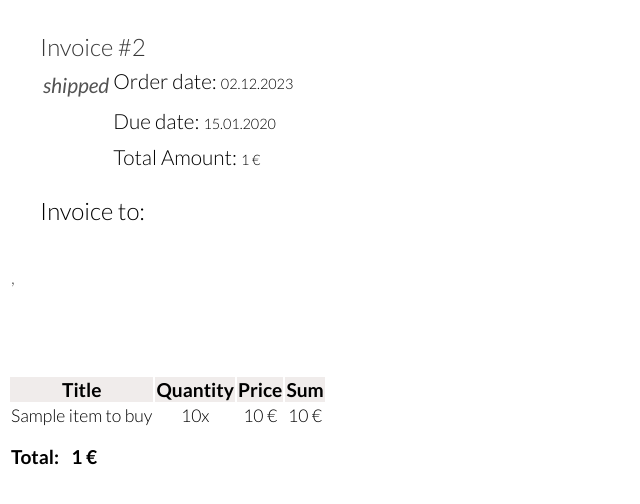
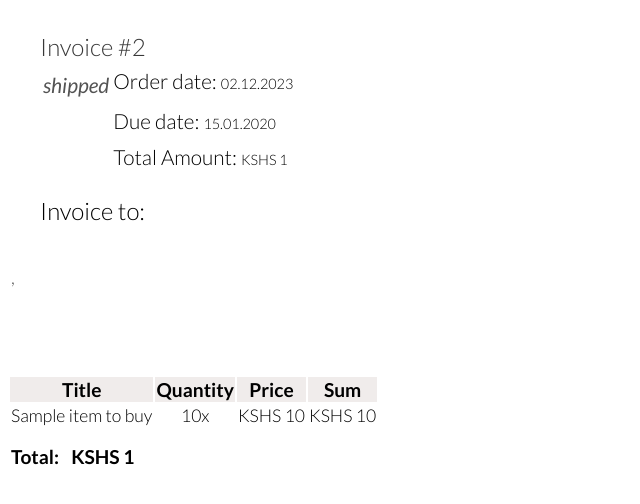
Before and after one commit to Mark-Mulli/O-Pastry, a Django app: template seller/templates/seller/invoice.html in a window 1280 px wide. Shown: the top 504 px of the page, without its empty margins (0-640 px from the left). Run offline with Django 4.2, Linux system fonts and the light colour scheme; data comes from the database, SQL or seed files in the repository; both versions use the stored data as it was after the commit; tables that the repository leaves empty hold one stand-in row (values such as "Sample post"); the template is opened without the code that fills it: values that come from a table or form of the project are taken from there, most other values are stand-ins (such as "Sample title", 1, 10 or a date in 2020); lists and menus that the app fills with data are empty.

Commit message:
currency change file

```diff
--- a/seller/templates/seller/invoice.html
+++ b/seller/templates/seller/invoice.html
@@ -1,4 +1,5 @@
 {% extends 'seller/pdf-style.html' %}
+{% load humanize %}
 
 {% block content %}
 
@@ -26,7 +27,7 @@
     <tr style="margin-left: 20rem;">
         <td></td>
         <td class="text-bold">Total Amount:
-            <p class="inline-text"> {{total_price_all_items}} €</p>
+            <p class="inline-text"> KSHS {{total_price_all_items | intcomma}}</p>
         </td>
     </tr>
 </table>
@@ -77,8 +78,8 @@
     <tr class="table-text">
         <td>{{item.item_to_buy.title}}</td>
         <td>{{item.quantity}}x</td>
-        <td>{{item.item_to_buy.price}} €</td>
-        <td>{{price}} €</td>
+        <td> KSHS {{item.item_to_buy.price  | intcomma}}</td>
+        <td>KSHS {{price | intcomma}}</td>
         {% endfor %}
     </tr>
 </table>
@@ -88,7 +89,7 @@
         <th>Total:</th>
         <th></th>
         <th></th>
-        <th>{{total_price_all_items}} €</th>
+        <th> KSHS {{total_price_all_items | intcomma}} </th>
     </tr>
 </table>
 
--- a/seller/templates/seller/orders.html
+++ b/seller/templates/seller/orders.html
@@ -1,4 +1,5 @@
 {% extends 'seller/base-seller.html' %}
+{% load humanize %}
 
 {% block title %}-Orders{% endblock %}
 
@@ -52,7 +53,7 @@
             <div class="username all-products-data-text bold">
                 {{order.buyer_anon.first_name}} {{order.buyer_anon.last_name}}
             </div>
-            <div class="price-items-order all-products-data-text bold">{{price}}€
+            <div class="price-items-order all-products-data-text bold">KSHS {{price | intcomma}}
             </div>
             <div class="date all-products-data-text bold">
                 {{order.order_date|date:"d.m.Y" }}
@@ -76,7 +77,7 @@
                     {{order.buyer.first_name}} {{order.buyer.last_name}}</div>
                 <div class="username all-products-data-text">
                     {{order.buyer_anon.first_name}} {{order.buyer_anon.last_name}}</div>
-                <div class="price-items-order all-products-data-text">{{price}}€
+                <div class="price-items-order all-products-data-text">KSHS {{price | intcomma}}
                 </div>
                 <div class="date all-products-data-text">
                     {{order.order_date|date:"d.m.Y"}}
--- a/store/templates/store/shopping-bag.html
+++ b/store/templates/store/shopping-bag.html
@@ -1,4 +1,5 @@
 {% extends 'users/base-user.html' %}
+{% load humanize %}
 
 {% block title %}-My bag{% endblock %}
 
@@ -18,7 +19,7 @@
             <div class="bag-item-quantity all-products-data-text">
                 {{form}}
             </div>
-            <div class="bag-item-price all-products-data-text">{{item.item_to_buy.price}} €</div>
+            <div class="bag-item-price all-products-data-text">KSHS {{item.item_to_buy.price | intcomma}}</div>
             <button class="bag-item-bin navbar-icon" type="submit" name="action" value="delete_{{item.pk}}"><i
                     class="bi bi-trash3"></i></button>
         </div>
```
Also changed, not shown: seller/templates/seller/order-detail.html (+4 -3 lines), db.sqlite3, media/product_pics/IMG_3191.JPG, media/product_pics/blackforest.JPG, media/product_pics/orange_cake.JPG, media/product_pics/pies.JPG, media/product_pics/vanilla_muffin.JPG.
